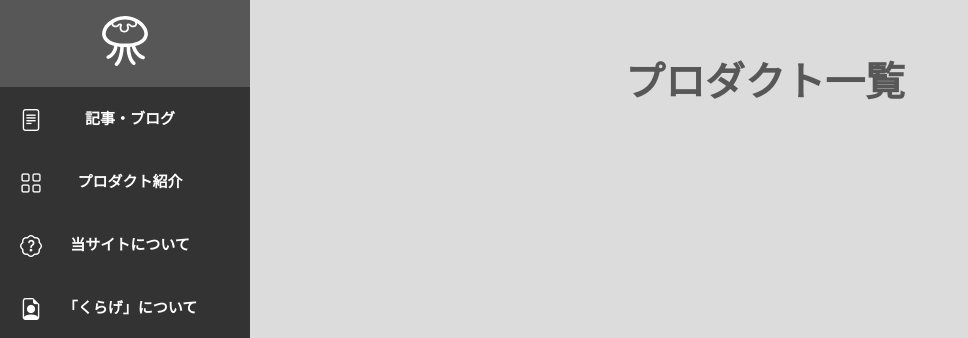
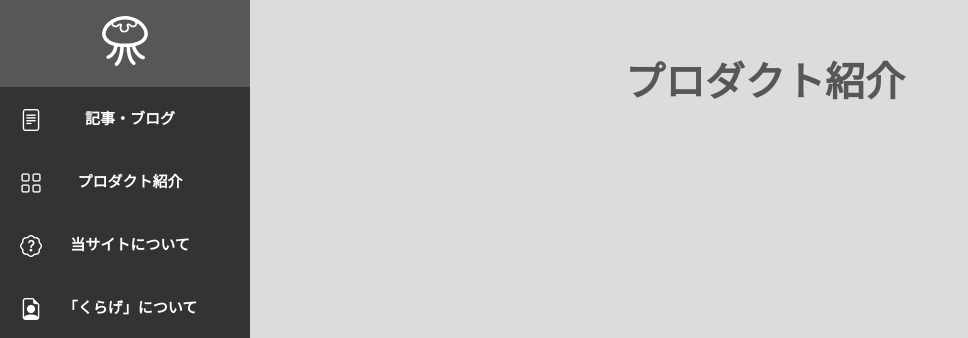
Before and after one commit to k-azuki-t/Django_Article_Project, a Django app: page /product/ in a window 1280 px wide. Shown: the top 338 px of the page, without its empty margins (0-968 px from the left). Run offline with Django 5.2, Linux system fonts and the light colour scheme.

Commit message:
HTMLをちょっと変更

```diff
--- a/templates/articles/articles_top.html
+++ b/templates/articles/articles_top.html
@@ -8,4 +8,9 @@
         記事一覧
     </div>
 
+    <div>
+        <a href="{% url 'articles:edit' %}"><i class="bi bi-pencil-square"></i></a>
+    </div>
+
+
 {% endblock %}
--- a/templates/product/product_top.html
+++ b/templates/product/product_top.html
@@ -5,7 +5,7 @@
     {% load static %} <!-- neither you load static-tag in base.html, you must load static-tag here again -->
 
     <div class="title">
-        プロダクト一覧
+        プロダクト紹介
     </div>
 
 {% endblock %}
```
